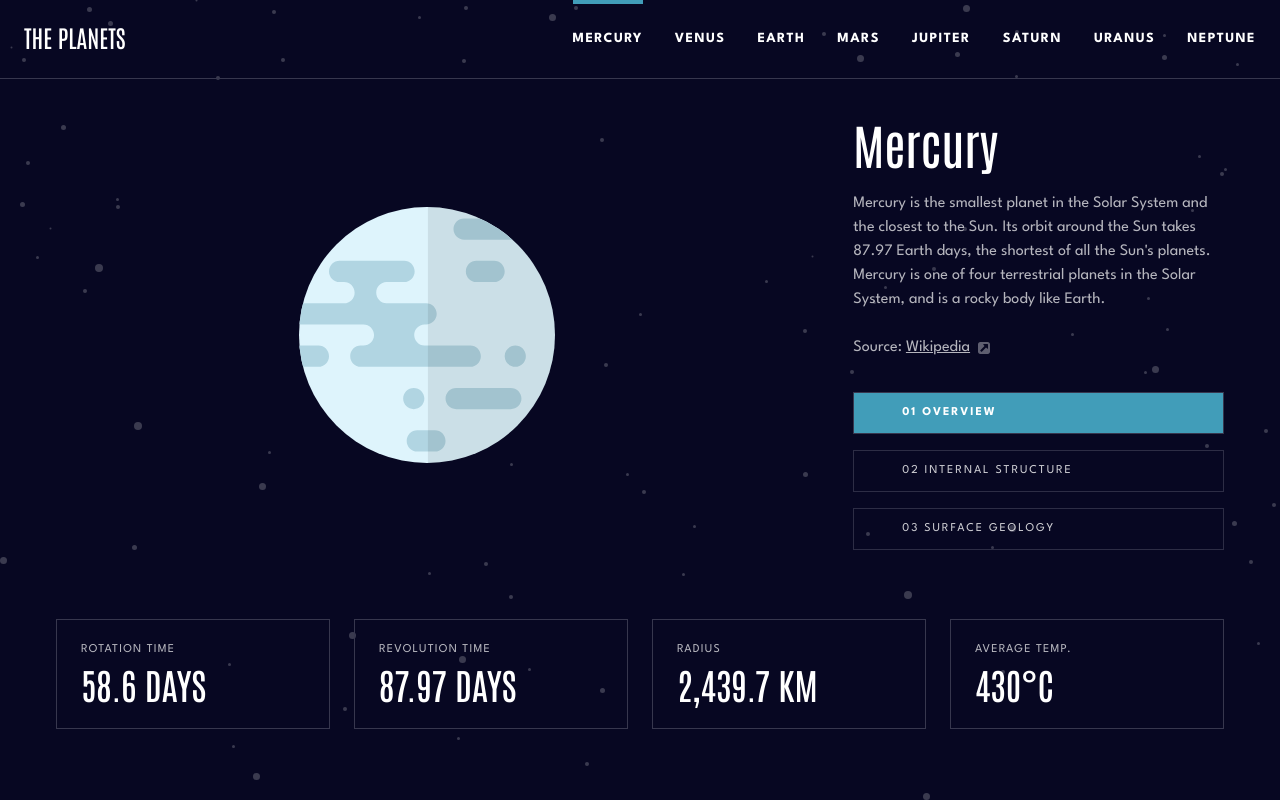
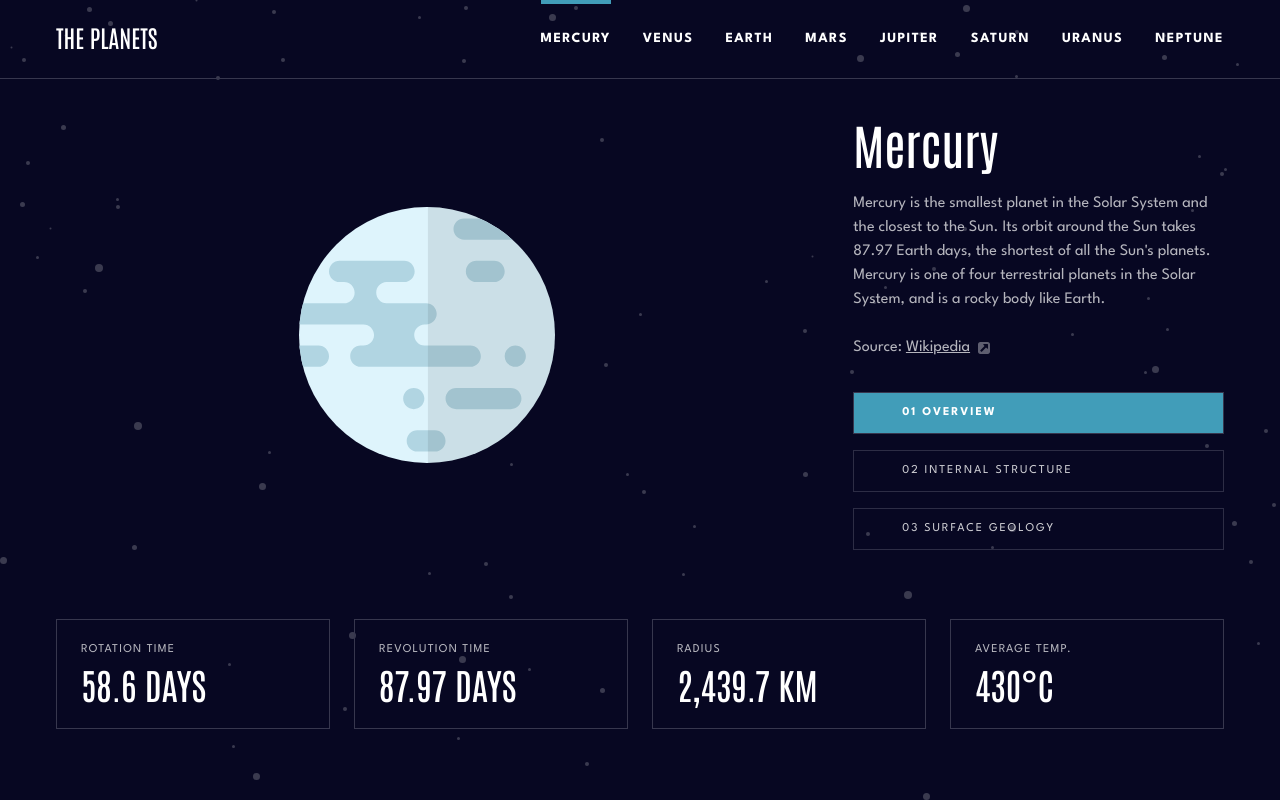
Before and after one commit to jjalbuenacabuyao/planet-facts, a Next.js app: page / in a window 1280 px wide. Built offline with nearby package versions, Linux system fonts and the light colour scheme.

Commit message:
adjust padding-x

```diff
--- a/src/app/components/Header.tsx
+++ b/src/app/components/Header.tsx
@@ -9,7 +9,7 @@ const Header = () => {
   const [navOpen, setNavOpen] = useState(false);
 
   return (
-    <header className="relative flex items-center justify-between border-b-[1px] border-b-gray px-6 py-4 md:flex-col md:justify-center md:gap-10 md:pb-0 md:pt-8 lg:flex-row lg:justify-between lg:py-0">
+    <header className="relative mx-auto flex max-w-screen-2xl items-center justify-between border-b-[1px] border-b-gray px-6 py-4 md:flex-col md:justify-center md:gap-10 md:pb-0 md:pt-8 lg:flex-row lg:justify-between lg:px-14 lg:py-0">
       <Logo />
       <Navigation navOpen={navOpen} setNavOpen={setNavOpen} />
       <MenuButton navOpen={navOpen} setNavOpen={setNavOpen} />
```
